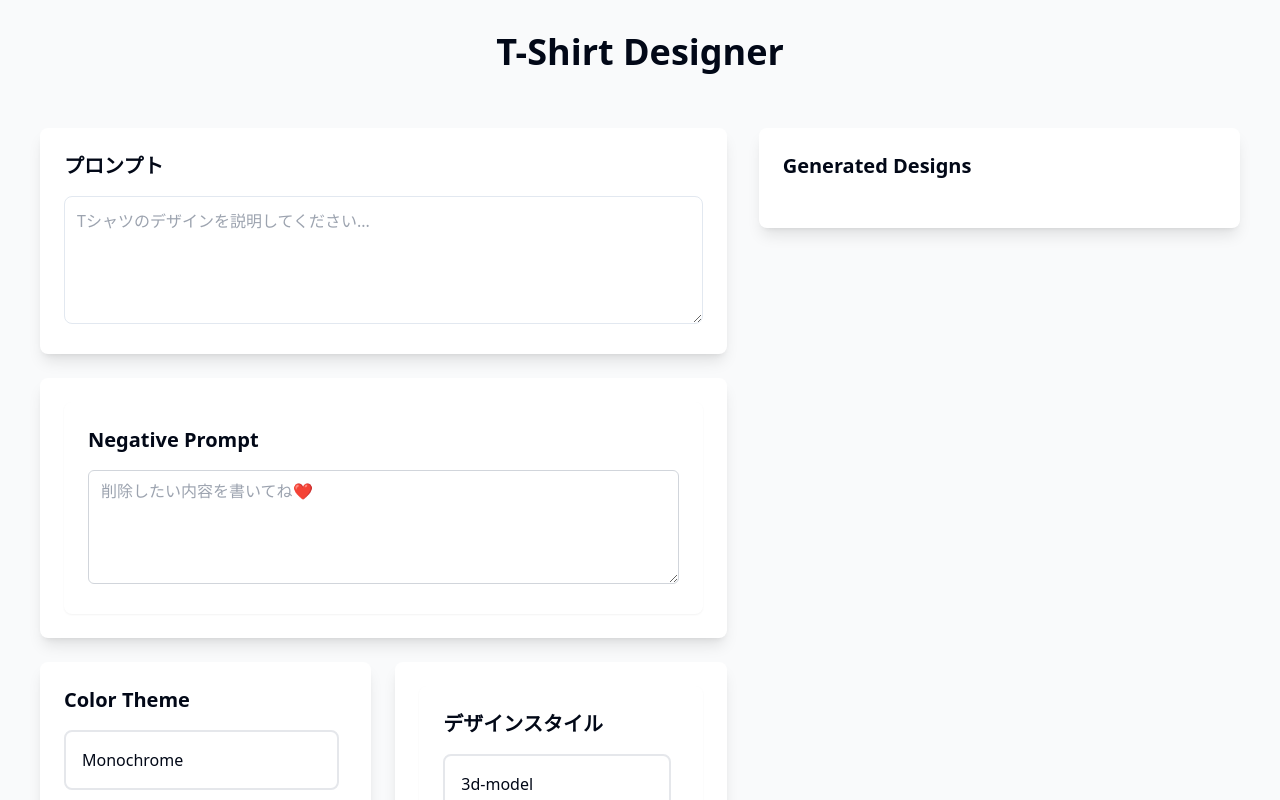
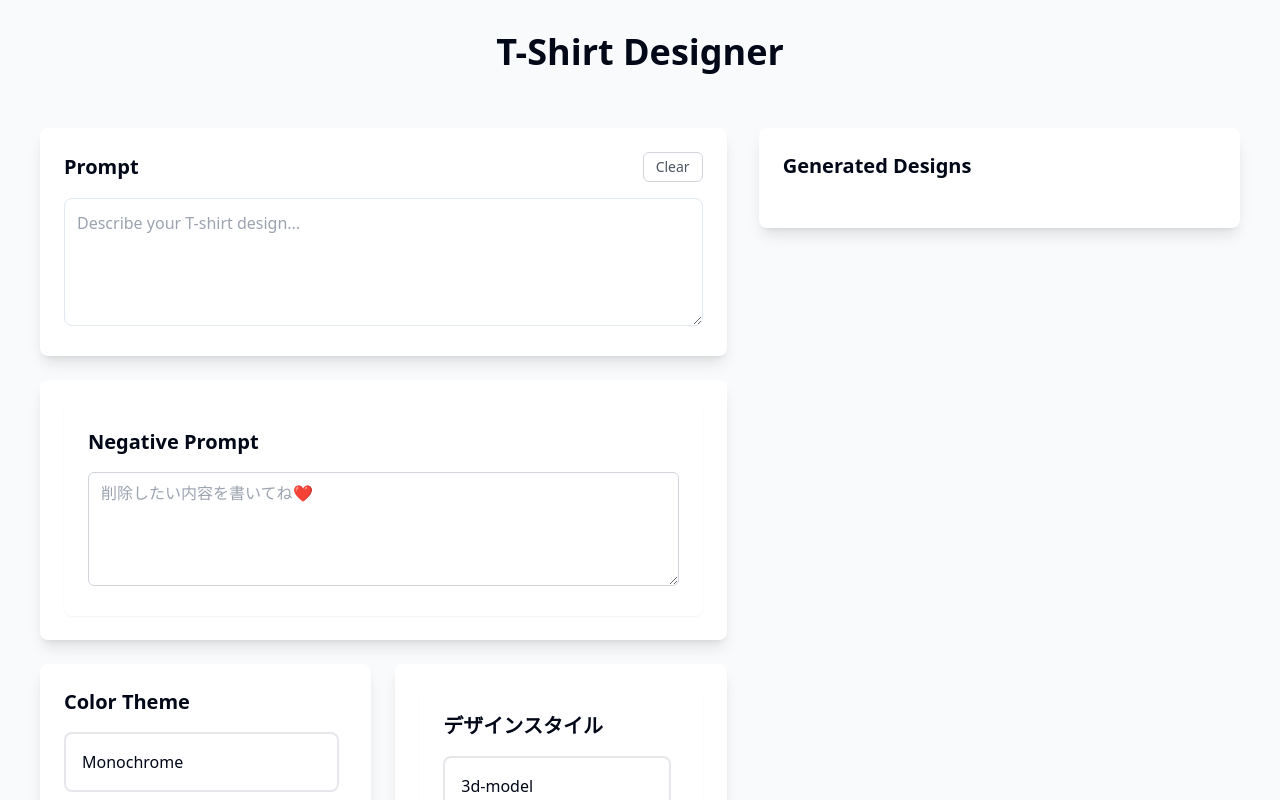
Before and after one commit to kanadomekei/progate-hackthon-candle, a Next.js app in the folder frontend/: page / in a window 1280 px wide. Shown: the top 800 px of the page. Built offline with nearby package versions, Linux system fonts and the light colour scheme; no server answers.

Commit message:
入力されたプロンプトをclearするボタンを追加

```diff
--- a/frontend/src/components/PositivePrompt.tsx
+++ b/frontend/src/components/PositivePrompt.tsx
@@ -15,14 +15,29 @@ export function PositivePrompt({ prompt, setPrompt, onPromptChange }: PositivePr
     }
   };
 
+  const handleClear = () => {
+    setPrompt("");
+    if (onPromptChange) {
+      onPromptChange("");
+    }
+  };
+
   return (
     <div>
-      <h2 className="text-xl font-semibold mb-4">プロンプト</h2>
+      <div className="flex justify-between items-center mb-4">
+        <h2 className="text-xl font-semibold">Prompt</h2>
+        <button
+          onClick={handleClear}
+          className="px-3 py-1 text-sm text-gray-600 hover:text-gray-800 border border-gray-300 rounded-md hover:bg-gray-100 transition-colors"
+        >
+          Clear
+        </button>
+      </div>
       <textarea
         value={prompt}
         onChange={handlePromptChange}
         className="w-full h-32 p-3 border rounded-lg focus:outline-none focus:ring-2 focus:ring-blue-500"
-        placeholder="Tシャツのデザインを説明してください..."
+        placeholder="Describe your T-shirt design..."
       />
     </div>
   );
```
